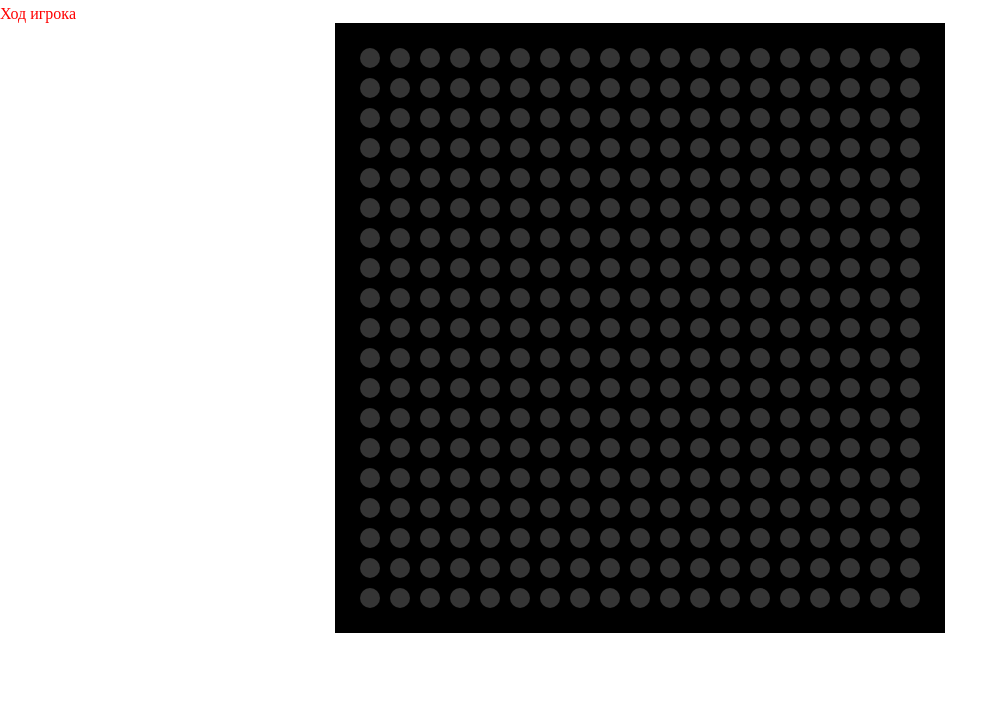
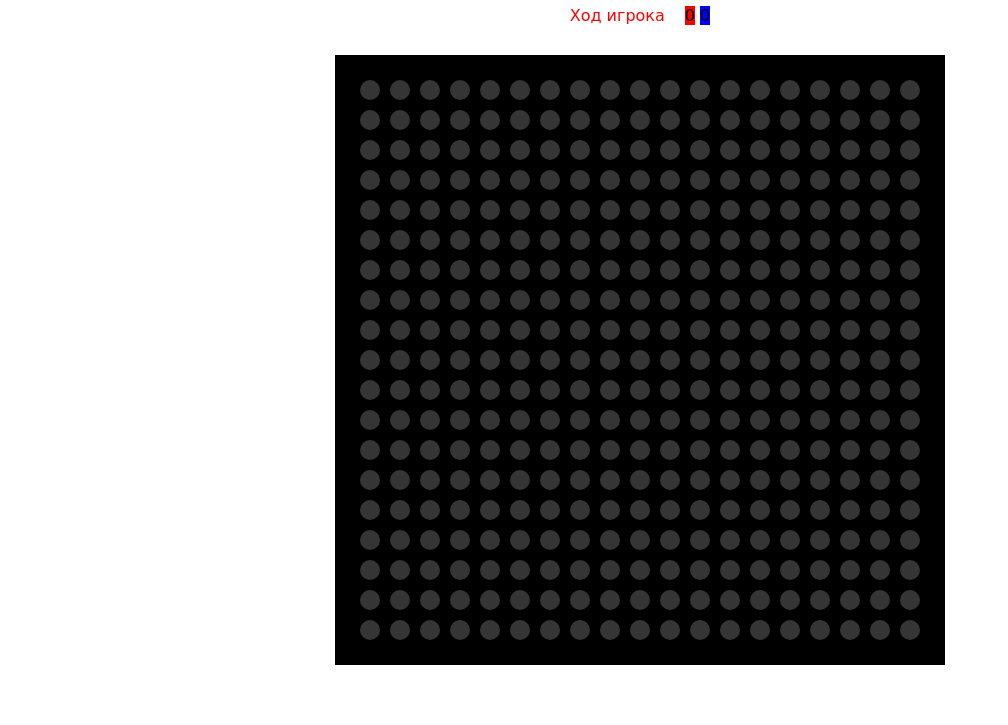
Before and after one commit to ab199000/pointTest, a plain HTML site: page points/index.html in a window 1280 px wide. Shown: the part 75-800 px from the top of the page, without its empty margins (0-1008 px from the left). Drawn offline with Linux system fonts and the light colour scheme; a web font is replaced by a local one.

Commit message:
Add files via upload

```diff
--- a/points/index.html
+++ b/points/index.html
@@ -6,12 +6,23 @@
       <meta name="viewport" content="width=device-width, initial-scale=1.0">
       <title>Points Game</title>
       <link rel="stylesheet" href="./style.css">
+      <link rel="preconnect" href="https://fonts.googleapis.com">
+      <link rel="preconnect" href="https://fonts.gstatic.com" crossorigin>
+      <link href="https://fonts.googleapis.com/css2?family=Bruno+Ace+SC&display=swap" rel="stylesheet">
       <script src="./main.js" defer></script>
       <!-- <script src="./main2.js" defer></script> -->
 </head>
 <body>
   <h1>Points Game</h1>
+  <div class="widgets">
     <p class="player">Ход игрока</p>
+    <div>
+      <span class="scoreFirst red">32</span>
+      <span class="scoreSecond blue">43</span>
+    </div>
+
+  </div>
+
     <div class="field">
 
     </div>
--- a/points/main.js
+++ b/points/main.js
@@ -1,6 +1,10 @@
 const body = document.querySelector(".field");
 
 let motion = 0;
+
+let scoreFirst = 0
+
+let scoreSecond = 0
 
 let checks = [
 	{ str: -1, col: -1 },
@@ -316,7 +320,7 @@ function checkRing(massPaints) {
 				const button = document.getElementById(`${massPaints[i].str}n${massPaints[i].col}`)
 				button.classList.add("green")
 			}
-      searchForSurroundedPoints(massPaints)
+                  searchForSurroundedPoints(massPaints)
 		}
 	}
 }
@@ -333,6 +337,30 @@ function colorForPlayer(){
 
 colorForPlayer()
 
-function searchForSurroundedPoints(){
+function searchForSurroundedPoints(massPaints){
+      for(let i = 0; i < field.length;i++){
+            //ищем строку
+            for(let j  = 0; j < massPaints.length; j++){
+                  if (i != massPaints[j].str) {
+                        continue
+                  }
+                  //проверяем точки в строке
+                  for(let h = 0; h < field[i].length;h++){
+                        if (h != massPaints[j].col) {
+                              continue
+				}
+                        console.log(massPaints[j].str, massPaints[j].col);
+                  }
+            }
 
+      }
 }
+
+function score(firstS, secondS){
+      const scoreFirst = document.querySelector(".scoreFirst");
+      const scoreSecond = document.querySelector(".scoreSecond");
+
+      scoreFirst.textContent = firstS;
+      scoreSecond.textContent = secondS;
+}
+score(scoreFirst, scoreSecond);
--- a/points/style.css
+++ b/points/style.css
@@ -2,6 +2,8 @@ body{
   display: block;
   margin: 0px;
   padding: 0px;
+
+  font-family: 'Bruno Ace SC', cursive;
 }
 
 .player{
@@ -50,3 +52,12 @@ button{
 .green{
     background-color: green;
 }
+
+
+.widgets{
+      display: flex;
+      justify-content: center;
+      align-items: center;
+      margin-bottom: 30px;
+      gap: 20px;
+}
```
Lines whose indentation alone changed are shown as unchanged.
